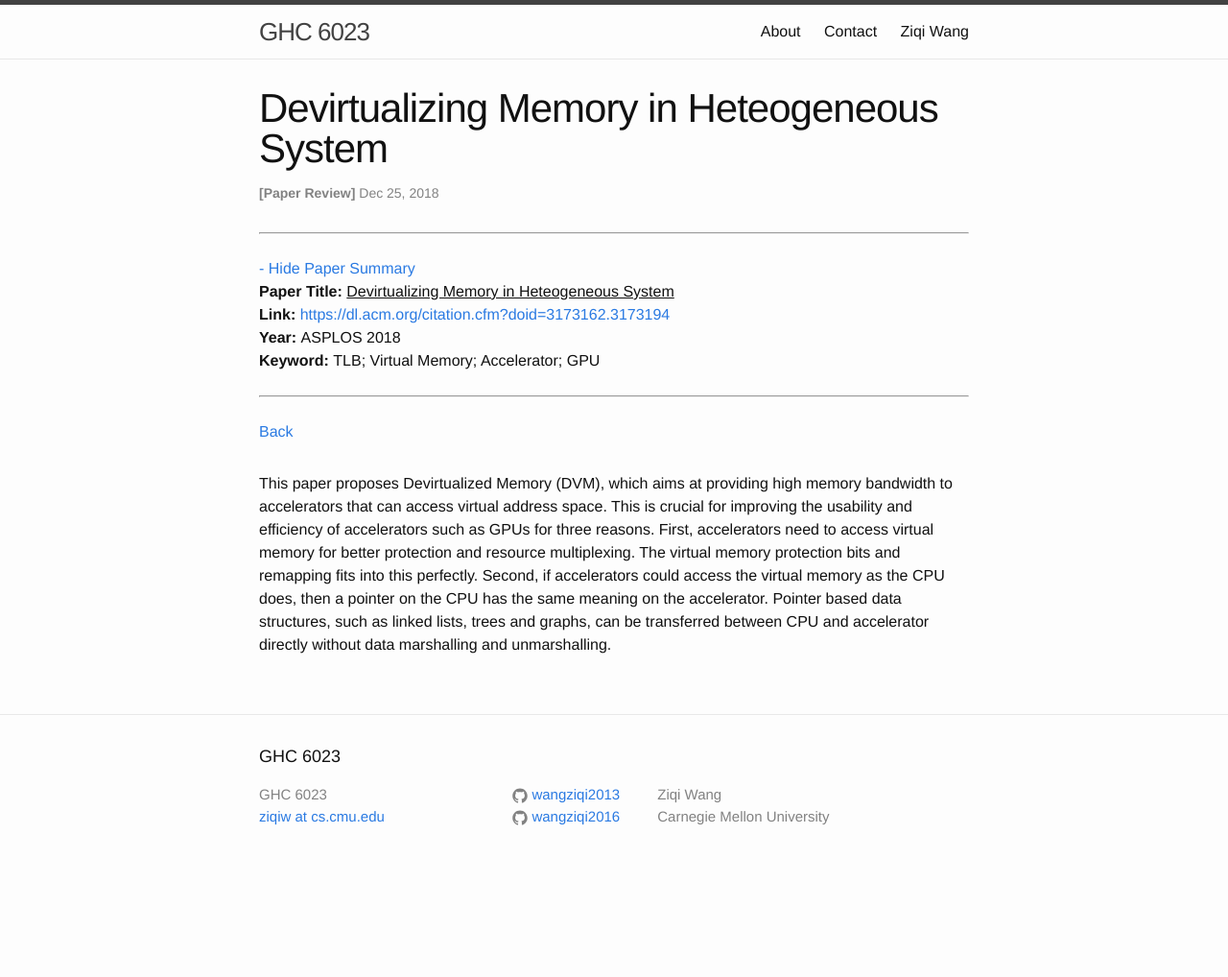
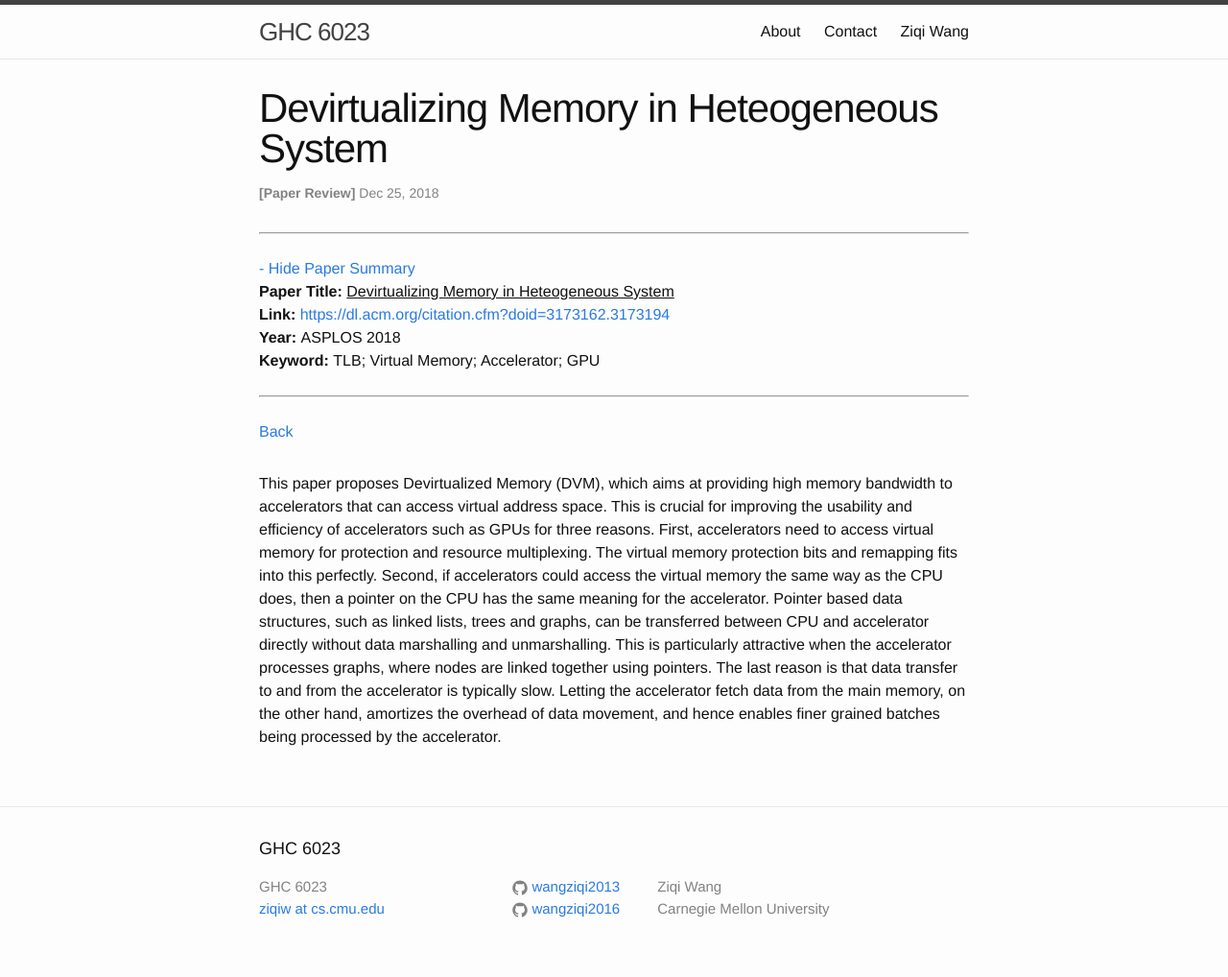
Before and after one commit to wangziqi2013/wangziqi2013.github.io, a Jekyll site: the page built from _posts/2018-12-25-dvm.markdown, in a window 1280 px wide. Shown: the whole page at 96% size. Built offline with Jekyll 4.4.1, drawn with Linux system fonts in a browser that asks for light colours; before the commit the page ends 922 px from its top, so only the background shows below that.

Commit message:
Finish first paragraph

```diff
--- a/_posts/2018-12-25-dvm.markdown
+++ b/_posts/2018-12-25-dvm.markdown
@@ -15,8 +15,11 @@ version_mgmt:
 
 This paper proposes Devirtualized Memory (DVM), which aims at providing high memory bandwidth to accelerators that
 can access virtual address space. This is crucial for improving the usability and efficiency of accelerators
-such as GPUs for three reasons. First, accelerators need to access virtual memory for better protection and resource
+such as GPUs for three reasons. First, accelerators need to access virtual memory for protection and resource
 multiplexing. The virtual memory protection bits and remapping fits into this perfectly. Second, if accelerators could
-access the virtual memory as the CPU does, then a pointer on the CPU has the same meaning on the accelerator. Pointer
-based data structures, such as linked lists, trees and graphs, can be transferred between CPU and accelerator directly without
-data marshalling and unmarshalling.
+access the virtual memory the same way as the CPU does, then a pointer on the CPU has the same meaning for the accelerator.
+Pointer based data structures, such as linked lists, trees and graphs, can be transferred between CPU and accelerator
+directly without data marshalling and unmarshalling. This is particularly attractive when the accelerator processes
+graphs, where nodes are linked together using pointers. The last reason is that data transfer to and from the accelerator
+is typically slow. Letting the accelerator fetch data from the main memory, on the other hand, amortizes the overhead
+of data movement, and hence enables finer grained batches being processed by the accelerator.
```
